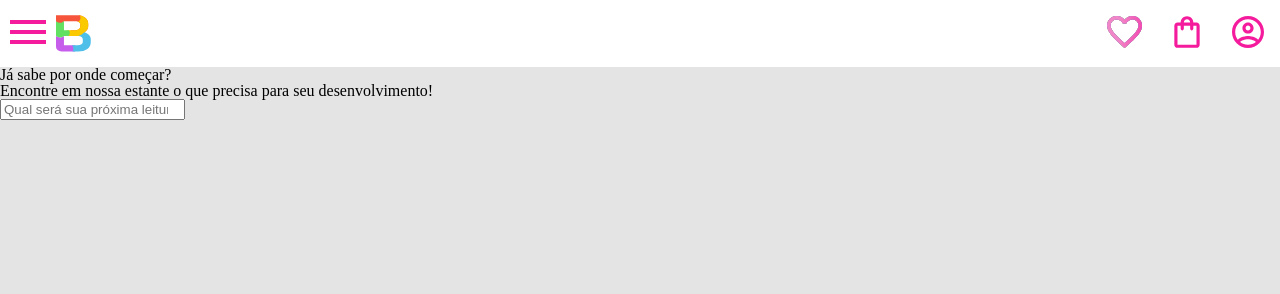
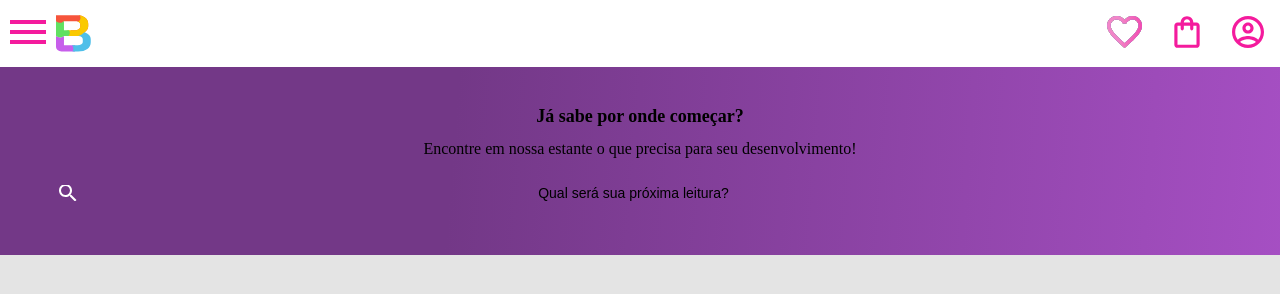
Before and after one commit to teotoniojr/TurmaJResponsividade, a plain HTML site: page index.html in a window 1280 px wide. Drawn offline with Linux system fonts and the light colour scheme.

Commit message:
importando style

```diff
--- a/styles.css
+++ b/styles.css
@@ -1,4 +1,5 @@
 @import url(styles/header.css);
+@import url(styles/banner.css);
 
 :root{
     --cor-de-fundo: #e4e4e4;
```
